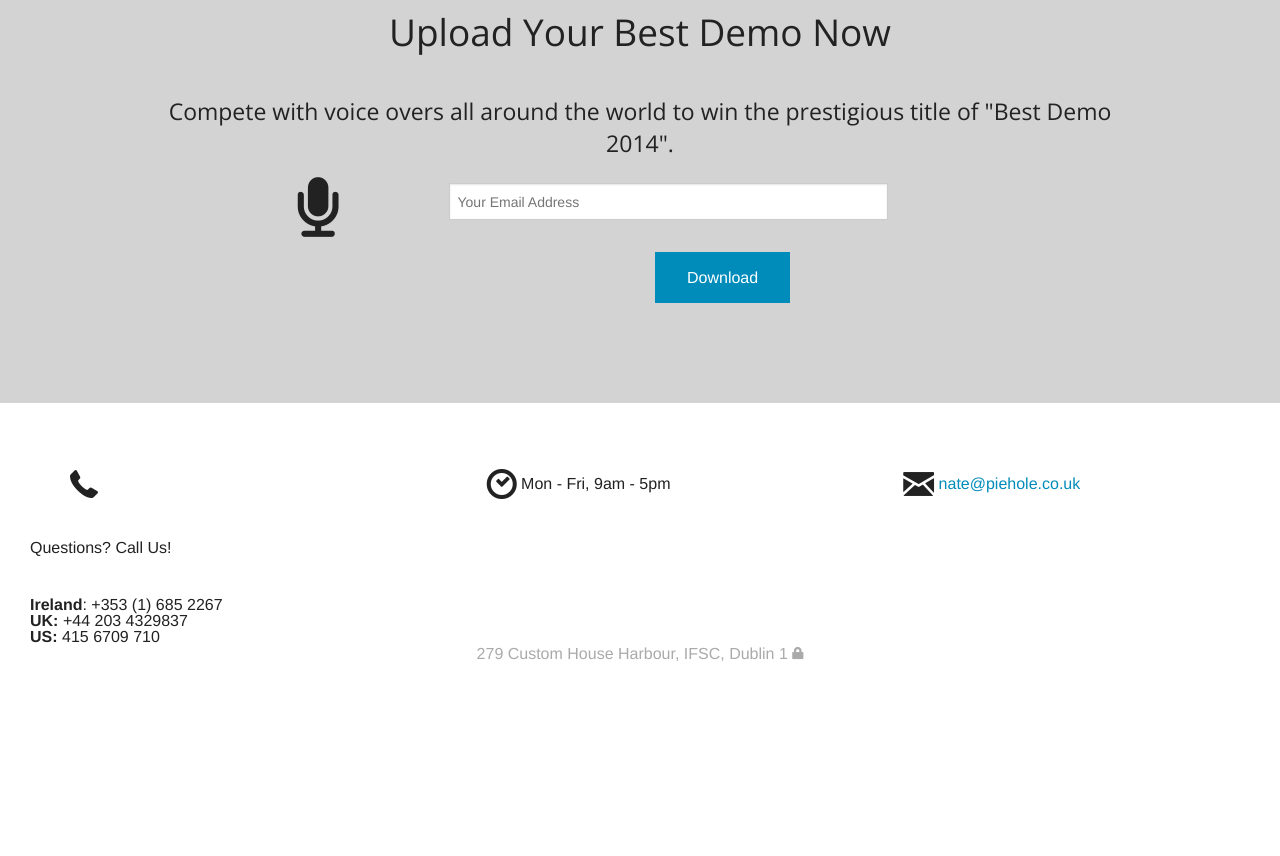
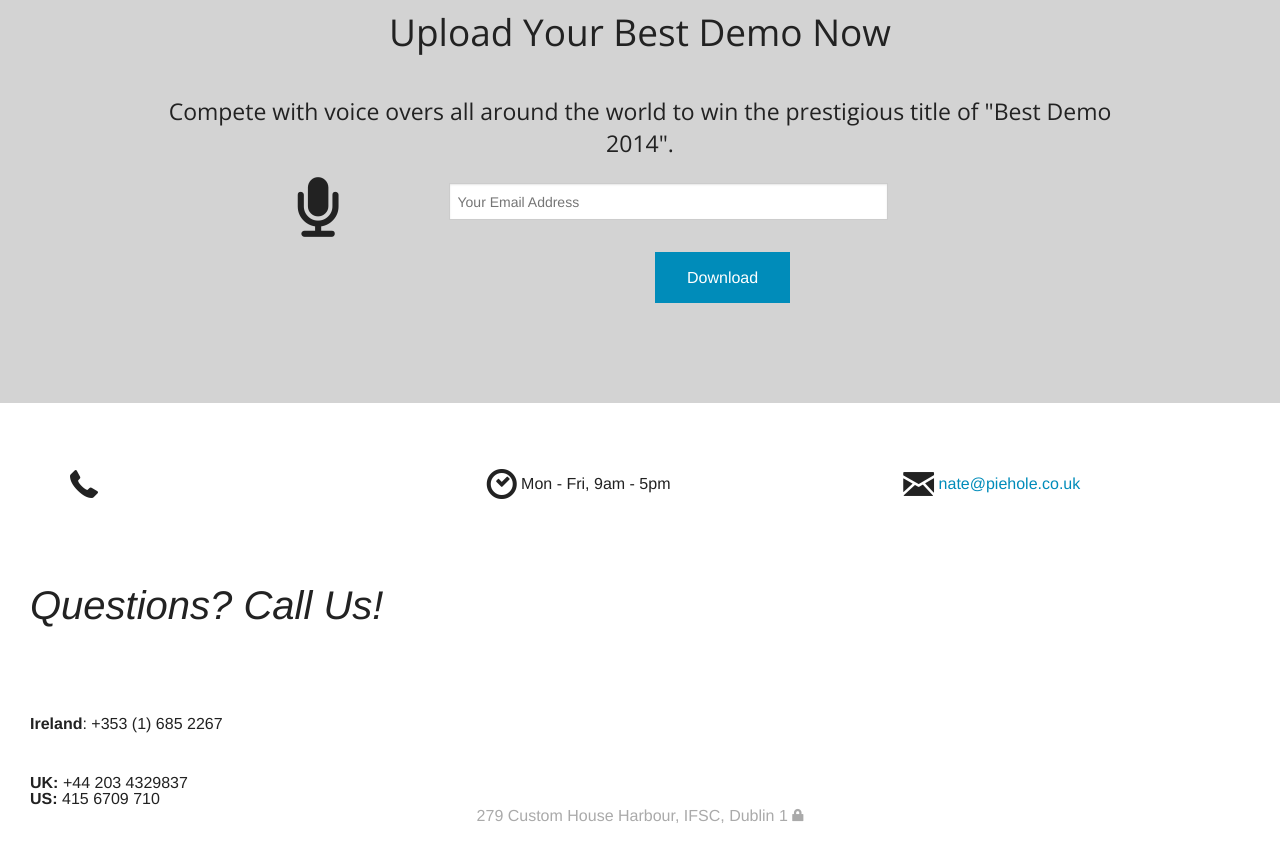
Before and after one commit to asblumen/Demo-of-the-year, a website: page index.html in a window 1280 px wide. Shown: the part 1744-2600 px from the top of the page. Before the commit the page ends 2438 px from the top, so only its background shows below. Drawn offline with nearby package versions, Linux system fonts and the light colour scheme.

Commit message:
Update index.html

```diff
--- a/index.html
+++ b/index.html
@@ -187,8 +187,8 @@ high professional standards, I would have no hesitation in highly recommending O
   <div id="bottom_cta" >
     <div class="large-12 columns">
       <div class="large-4 columns">
-        <i class="fi-telephone"></i> <p> Questions? Call Us!</p>
-       <br><strong>Ireland</strong>: +353 (1) 685 2267
+        <i class="fi-telephone"><p></p>Questions? Call Us!</p></i>
+     <strong>Ireland</strong>: +353 (1) 685 2267
        <br><strong> UK: </strong> +44 203 4329837
        <br><strong> US: </strong> 415 6709 710
       </div>
```
